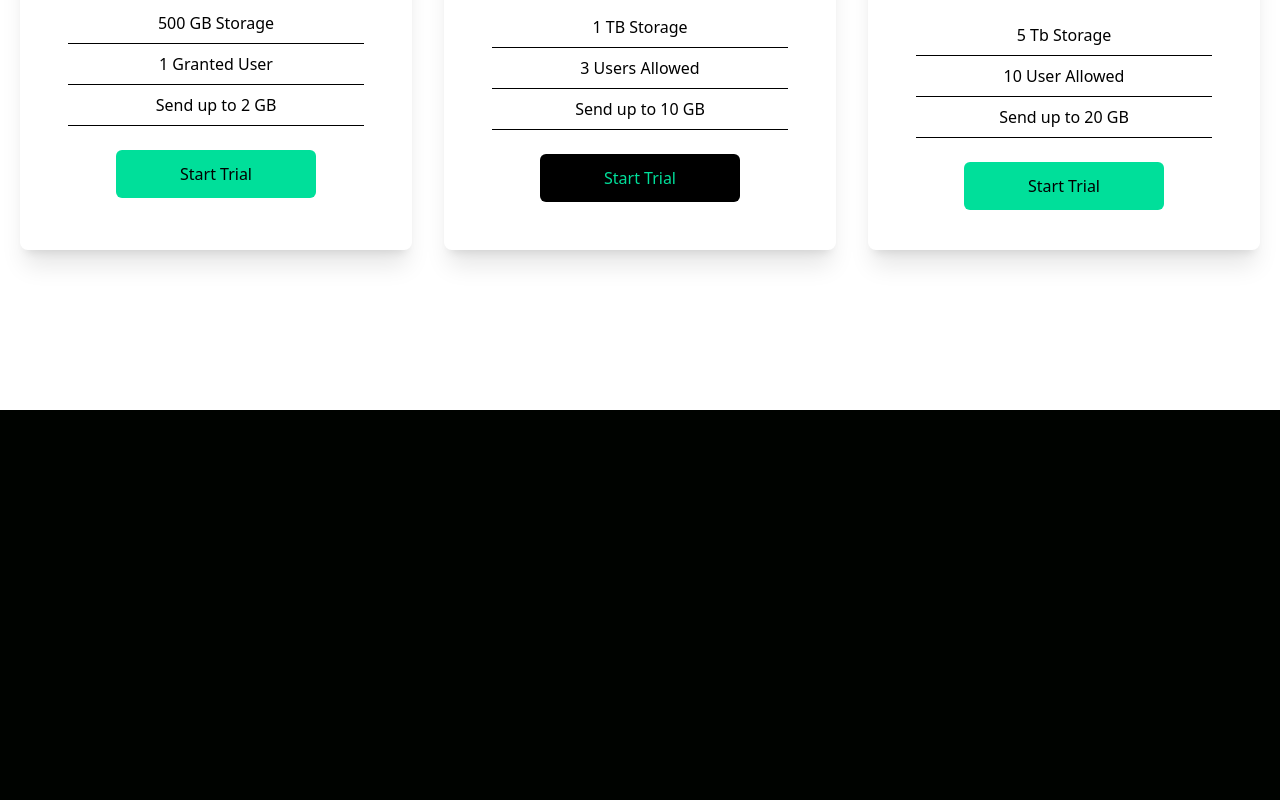
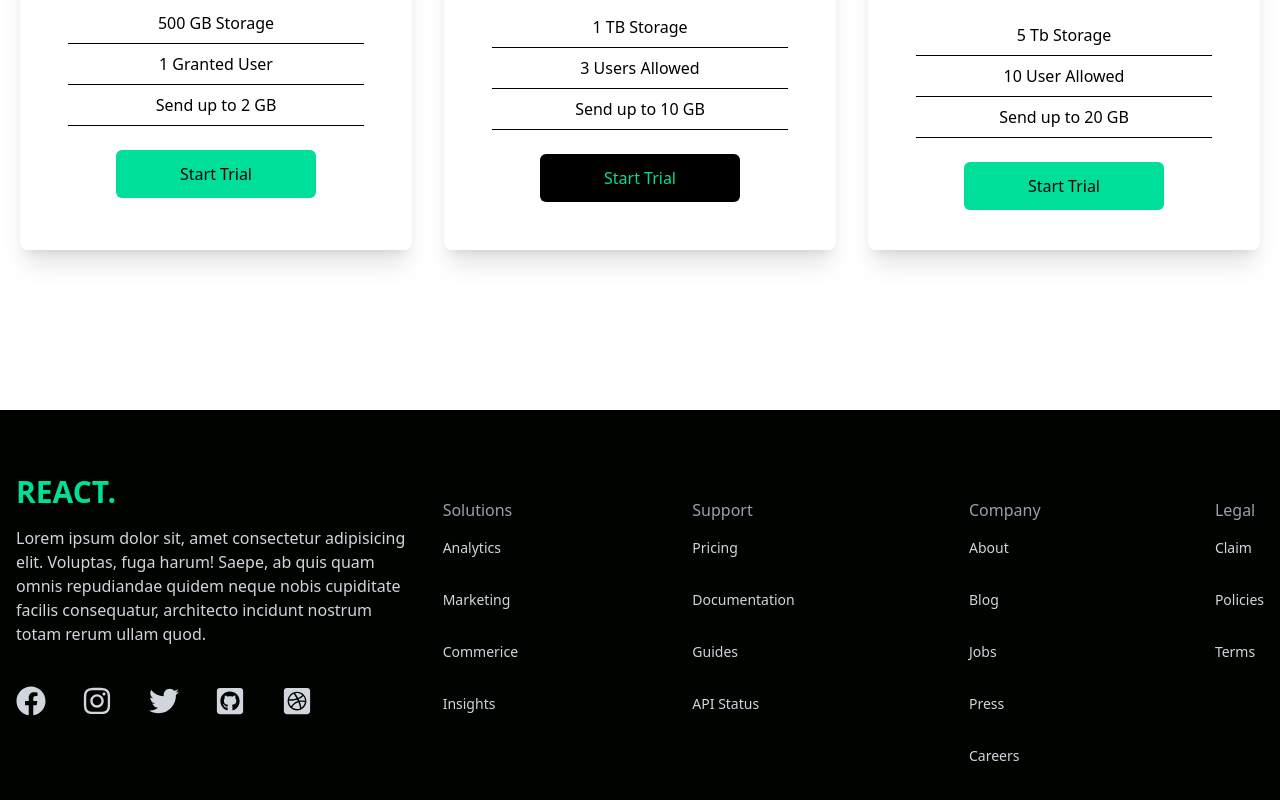
Before and after one commit to abrahamkifleT/test, a React (Vite) app in the folder my-react-app/: page / in a window 1280 px wide. Shown: the part 2032-2832 px from the top of the page. Before the commit the page ends 2442 px from the top, so only its background shows below. Built offline with nearby package versions, Linux system fonts and the light colour scheme.

Commit message:
feat: add Footer component and integrate it into the main application layout.

```diff
--- a/my-react-app/src/App.jsx
+++ b/my-react-app/src/App.jsx
@@ -5,6 +5,8 @@
 import './index.css'
 import Newsletter from './components/Newsletter'
 import Cards from './components/Cards'
+import Footer from './components/Footer'
+
 function App() {
 
   return (
@@ -14,6 +16,7 @@
       <Analytics />
       <Newsletter />
       <Cards />
+      <Footer />
     </div>
   )
 }
--- /dev/null
+++ b/my-react-app/src/components/Footer.jsx
@@ -0,0 +1,71 @@
+import React from 'react'
+import {
+    FaFacebook,
+    FaInstagram,
+    FaTwitter,
+    FaYoutube,
+    FaGithubSquare,
+    FaDribbbleSquare,
+} from 'react-icons/fa'
+
+function Footer() {
+    return (
+        <div className='max-w-full mx-auto py-16 px-4 grid lg:grid-cols-3 gap-8 text-gray-300'>
+            <div>
+                <h1 className="w-full text-3xl font-bold text-[#00df98]">REACT.</h1>
+                <p className='py-4'>Lorem ipsum dolor sit, amet consectetur adipisicing elit. Voluptas, fuga harum! Saepe, ab quis quam omnis repudiandae quidem neque nobis cupiditate facilis consequatur, architecto incidunt nostrum totam rerum ullam quod.</p>
+                <div className='flex justify-between md:w-[75%] my-6'>
+                    <FaFacebook size={30} />
+                    <FaInstagram size={30} />
+                    <FaTwitter size={30} />
+                    <FaGithubSquare size={30} />
+                    <FaDribbbleSquare size={30} />
+                </div>
+            </div>
+
+            <div className='lg:col-span-2 flex justify-between mt-6'>
+                <div>
+                    <h6 className='font-medium text-gray-400'>Solutions</h6>
+                    <ul>
+                        <li className='py-4 text-sm'>Analytics</li>
+                        <li className='py-4 text-sm'>Marketing</li>
+                        <li className='py-4 text-sm'>Commerice</li>
+                        <li className='py-4 text-sm'>Insights</li>
+                    </ul>
+                </div>
+
+                <div>
+                    <h6 className='font-medium text-gray-400'>Support</h6>
+                    <ul>
+                        <li className='py-4 text-sm'>Pricing</li>
+                        <li className='py-4 text-sm'>Documentation</li>
+                        <li className='py-4 text-sm'>Guides</li>
+                        <li className='py-4 text-sm'>API Status</li>
+                    </ul>
+                </div>
+
+                <div>
+                    <h6 className='font-medium text-gray-400'>Company</h6>
+                    <ul>
+                        <li className='py-4 text-sm'>About</li>
+                        <li className='py-4 text-sm'>Blog</li>
+                        <li className='py-4 text-sm'>Jobs</li>
+                        <li className='py-4 text-sm'>Press</li>
+                        <li className='py-4 text-sm'>Careers</li>
+                    </ul>
+                </div>
+
+                <div>
+                    <h6 className='font-medium text-gray-400'>Legal</h6>
+                    <ul>
+                        <li className='py-4 text-sm'>Claim</li>
+                        <li className='py-4 text-sm'>Policies</li>
+                        <li className='py-4 text-sm'>Terms</li>
+                    </ul>
+                </div>
+            </div>
+        </div>
+    )
+}
+
+export default Footer
```
